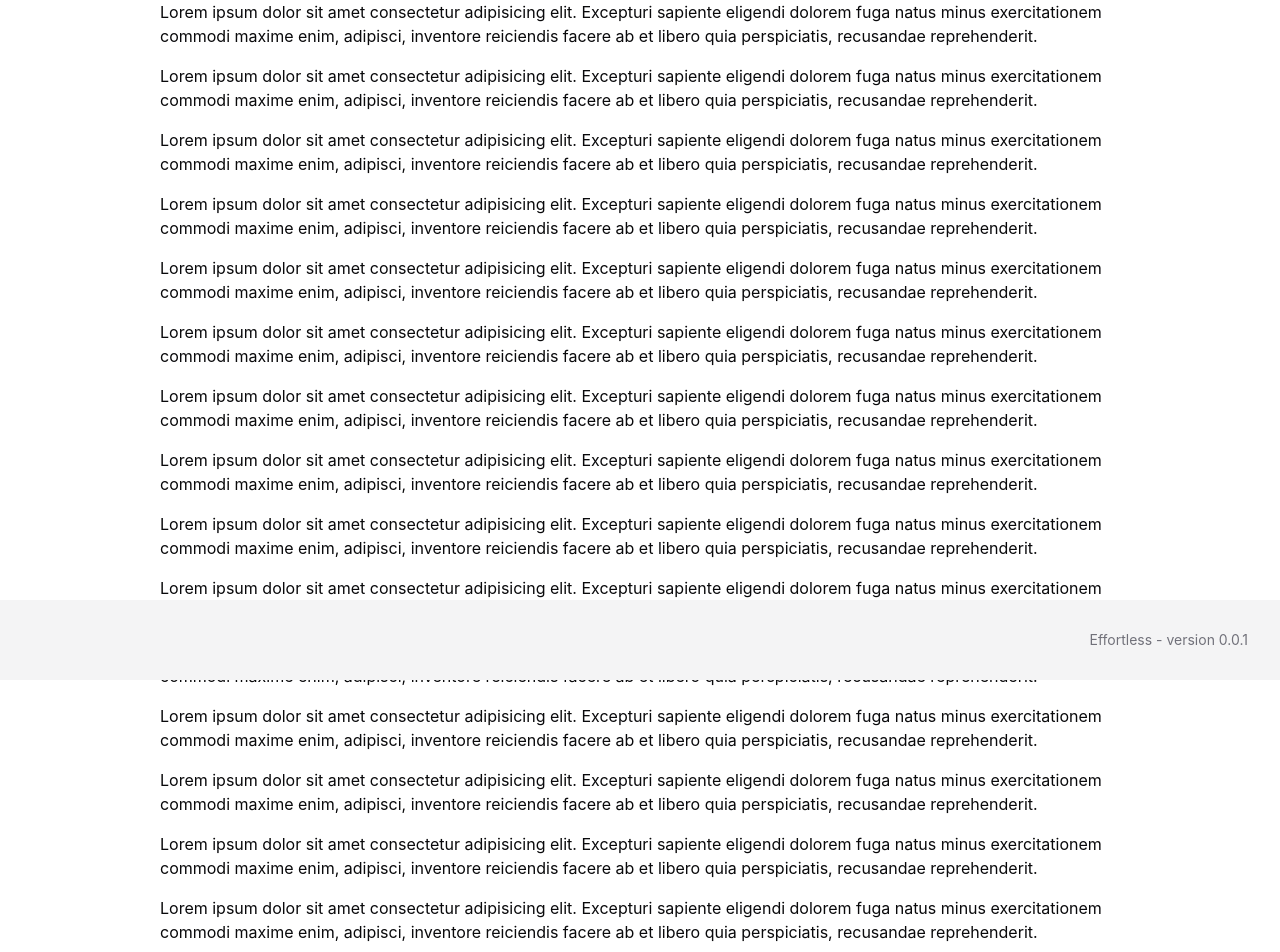
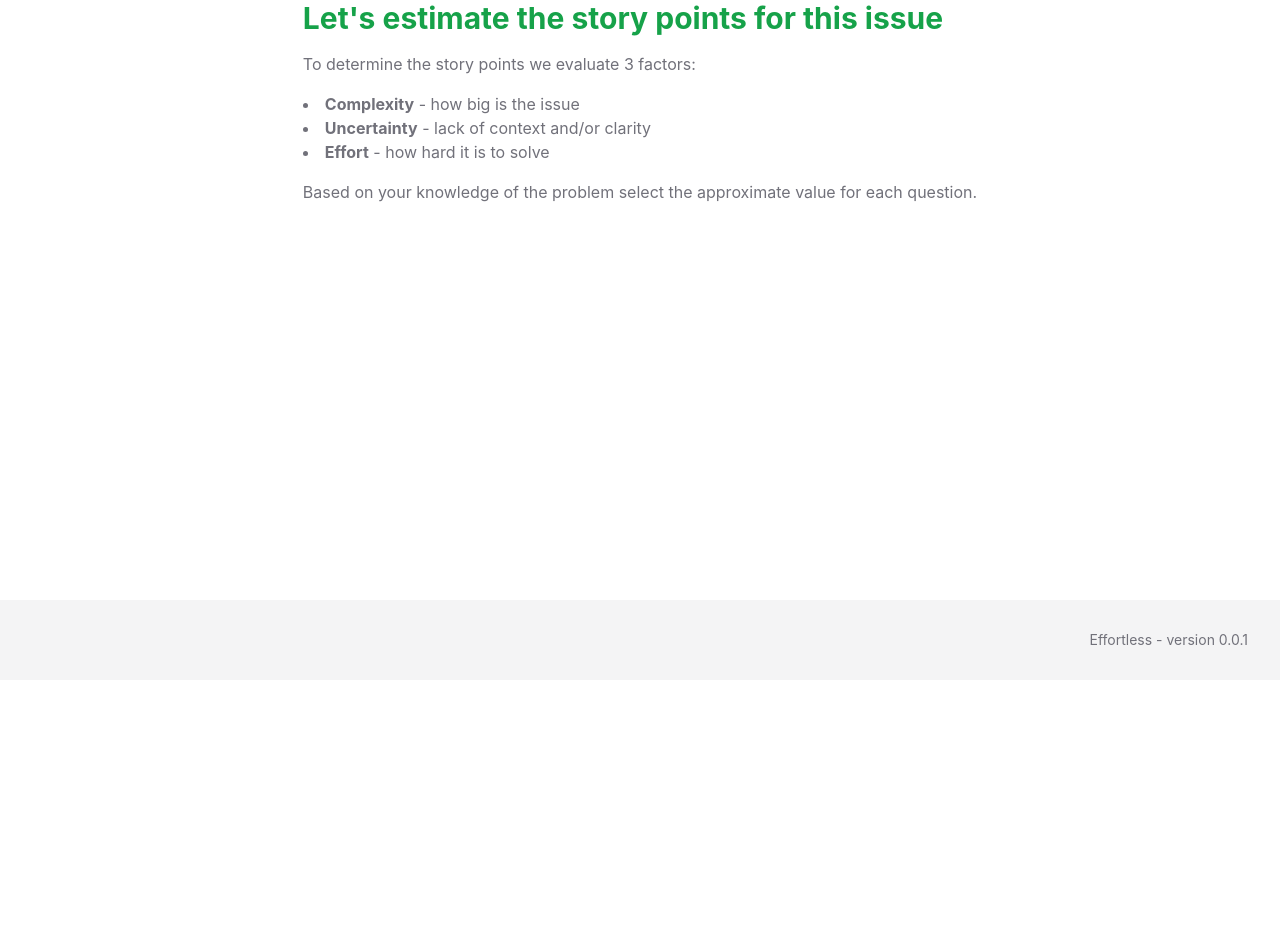
Before and after one commit to william-cesar/effortless, a React (Vite) app: page / in a window 1280 px wide. Shown: the part 120-1072 px from the top of the page. After the commit the page ends 800 px from the top, so only its background shows below. Built offline with nearby package versions, Linux system fonts and the light colour scheme.

Commit message:
feat: create introduction component

```diff
--- /dev/null
+++ b/src/components/_custom/Introduction.tsx
@@ -0,0 +1,31 @@
+const Introduction = () => {
+  return (
+    <div className='flex flex-col gap-4 text-muted-foreground'>
+      <div className='flex'>
+        <h2 className='text-3xl font-bold text-primary'>
+          Let's estimate the story points for this issue
+        </h2>
+      </div>
+
+      <p>To determine the story points we evaluate 3 factors:</p>
+      <ul className='list-disc list-inside'>
+        <li>
+          <span className='font-bold'>Complexity</span> - how big is the issue
+        </li>
+        <li>
+          <span className='font-bold'>Uncertainty</span> - lack of context
+          and/or clarity
+        </li>
+        <li>
+          <span className='font-bold'>Effort</span> - how hard it is to solve
+        </li>
+      </ul>
+      <p>
+        Based on your knowledge of the problem select the approximate value for
+        each question.
+      </p>
+    </div>
+  );
+};
+
+export default Introduction;
--- a/src/views/Home.tsx
+++ b/src/views/Home.tsx
@@ -1,108 +1,9 @@
+import Introduction from '@/components/_custom/Introduction';
+
 const Home = () => {
   return (
-    <div className='flex flex-col gap-4'>
-      <p>
-        Lorem ipsum dolor sit amet consectetur adipisicing elit. Excepturi
-        sapiente eligendi dolorem fuga natus minus exercitationem commodi maxime
-        enim, adipisci, inventore reiciendis facere ab et libero quia
-        perspiciatis, recusandae reprehenderit.
-      </p>
-      <p>
-        Lorem ipsum dolor sit amet consectetur adipisicing elit. Excepturi
-        sapiente eligendi dolorem fuga natus minus exercitationem commodi maxime
-        enim, adipisci, inventore reiciendis facere ab et libero quia
-        perspiciatis, recusandae reprehenderit.
-      </p>
-      <p>
-        Lorem ipsum dolor sit amet consectetur adipisicing elit. Excepturi
-        sapiente eligendi dolorem fuga natus minus exercitationem commodi maxime
-        enim, adipisci, inventore reiciendis facere ab et libero quia
-        perspiciatis, recusandae reprehenderit.
-      </p>
-      <p>
-        Lorem ipsum dolor sit amet consectetur adipisicing elit. Excepturi
-        sapiente eligendi dolorem fuga natus minus exercitationem commodi maxime
-        enim, adipisci, inventore reiciendis facere ab et libero quia
-        perspiciatis, recusandae reprehenderit.
-      </p>
-      <p>
-        Lorem ipsum dolor sit amet consectetur adipisicing elit. Excepturi
-        sapiente eligendi dolorem fuga natus minus exercitationem commodi maxime
-        enim, adipisci, inventore reiciendis facere ab et libero quia
-        perspiciatis, recusandae reprehenderit.
-      </p>
-      <p>
-        Lorem ipsum dolor sit amet consectetur adipisicing elit. Excepturi
-        sapiente eligendi dolorem fuga natus minus exercitationem commodi maxime
-        enim, adipisci, inventore reiciendis facere ab et libero quia
-        perspiciatis, recusandae reprehenderit.
-      </p>
-      <p>
-        Lorem ipsum dolor sit amet consectetur adipisicing elit. Excepturi
-        sapiente eligendi dolorem fuga natus minus exercitationem commodi maxime
-        enim, adipisci, inventore reiciendis facere ab et libero quia
-        perspiciatis, recusandae reprehenderit.
-      </p>
-      <p>
-        Lorem ipsum dolor sit amet consectetur adipisicing elit. Excepturi
-        sapiente eligendi dolorem fuga natus minus exercitationem commodi maxime
-        enim, adipisci, inventore reiciendis facere ab et libero quia
-        perspiciatis, recusandae reprehenderit.
-      </p>
-      <p>
-        Lorem ipsum dolor sit amet consectetur adipisicing elit. Excepturi
-        sapiente eligendi dolorem fuga natus minus exercitationem commodi maxime
-        enim, adipisci, inventore reiciendis facere ab et libero quia
-        perspiciatis, recusandae reprehenderit.
-      </p>
-      <p>
-        Lorem ipsum dolor sit amet consectetur adipisicing elit. Excepturi
-        sapiente eligendi dolorem fuga natus minus exercitationem commodi maxime
-        enim, adipisci, inventore reiciendis facere ab et libero quia
-        perspiciatis, recusandae reprehenderit.
-      </p>
-      <p>
-        Lorem ipsum dolor sit amet consectetur adipisicing elit. Excepturi
-        sapiente eligendi dolorem fuga natus minus exercitationem commodi maxime
-        enim, adipisci, inventore reiciendis facere ab et libero quia
-        perspiciatis, recusandae reprehenderit.
-      </p>
-      <p>
-        Lorem ipsum dolor sit amet consectetur adipisicing elit. Excepturi
-        sapiente eligendi dolorem fuga natus minus exercitationem commodi maxime
-        enim, adipisci, inventore reiciendis facere ab et libero quia
-        perspiciatis, recusandae reprehenderit.
-      </p>
-      <p>
-        Lorem ipsum dolor sit amet consectetur adipisicing elit. Excepturi
-        sapiente eligendi dolorem fuga natus minus exercitationem commodi maxime
-        enim, adipisci, inventore reiciendis facere ab et libero quia
-        perspiciatis, recusandae reprehenderit.
-      </p>
-      <p>
-        Lorem ipsum dolor sit amet consectetur adipisicing elit. Excepturi
-        sapiente eligendi dolorem fuga natus minus exercitationem commodi maxime
-        enim, adipisci, inventore reiciendis facere ab et libero quia
-        perspiciatis, recusandae reprehenderit.
-      </p>
-      <p>
-        Lorem ipsum dolor sit amet consectetur adipisicing elit. Excepturi
-        sapiente eligendi dolorem fuga natus minus exercitationem commodi maxime
-        enim, adipisci, inventore reiciendis facere ab et libero quia
-        perspiciatis, recusandae reprehenderit.
-      </p>
-      <p>
-        Lorem ipsum dolor sit amet consectetur adipisicing elit. Excepturi
-        sapiente eligendi dolorem fuga natus minus exercitationem commodi maxime
-        enim, adipisci, inventore reiciendis facere ab et libero quia
-        perspiciatis, recusandae reprehenderit.
-      </p>
-      <p>
-        Lorem ipsum dolor sit amet consectetur adipisicing elit. Excepturi
-        sapiente eligendi dolorem fuga natus minus exercitationem commodi maxime
-        enim, adipisci, inventore reiciendis facere ab et libero quia
-        perspiciatis, recusandae reprehenderit.
-      </p>
+    <div className='flex flex-col gap-8'>
+      <Introduction />
     </div>
   );
 };
```
